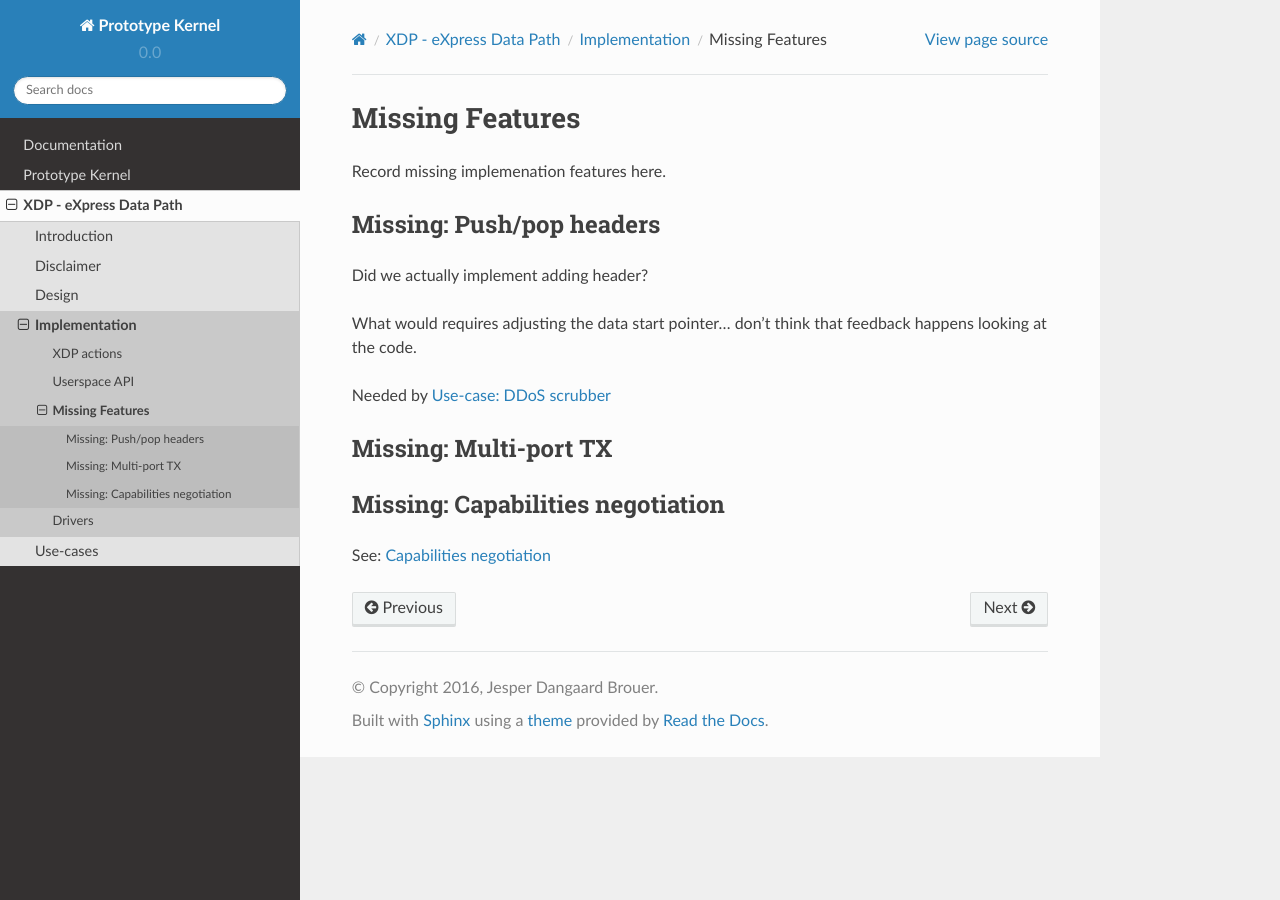
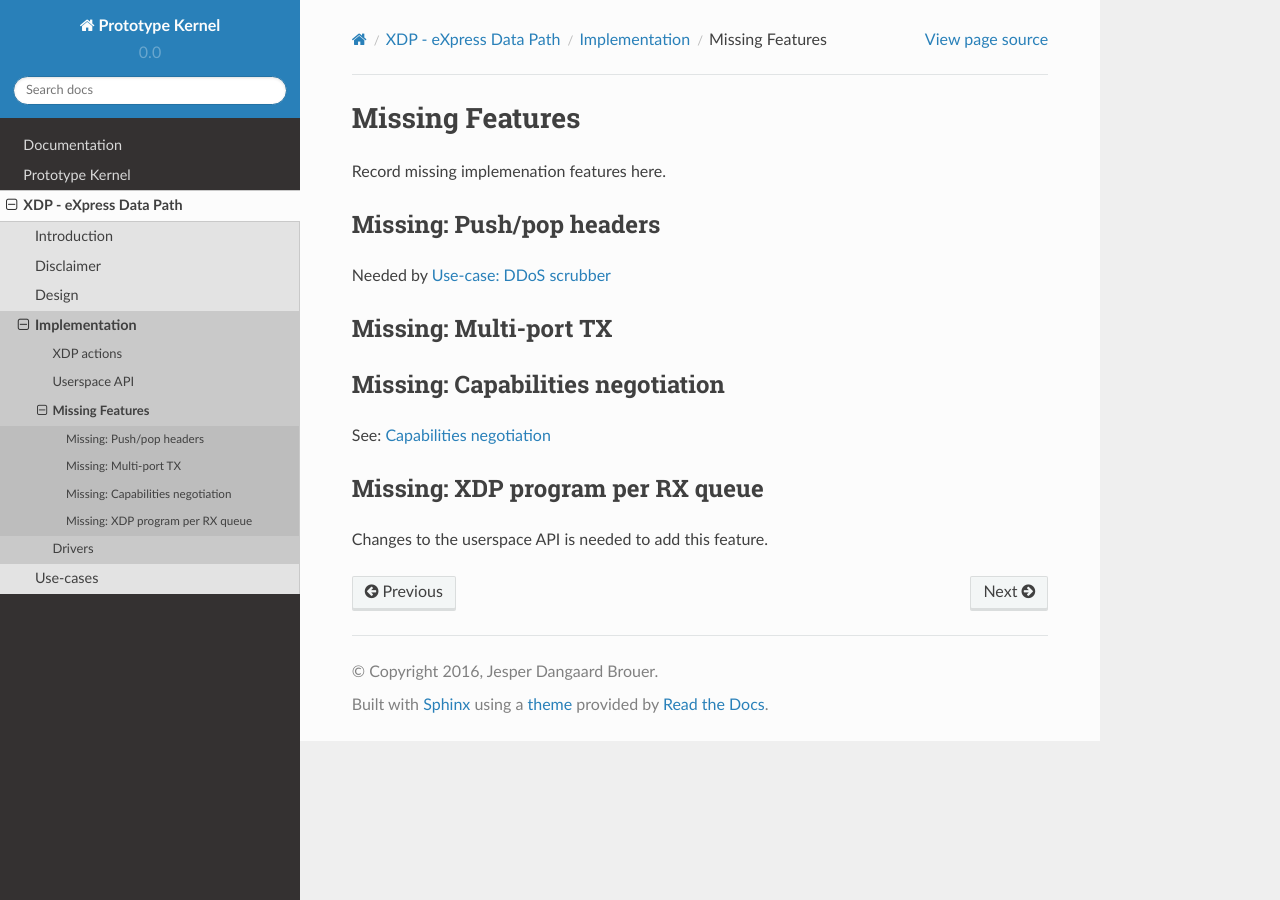
Before and after one commit to netoptimizer/prototype-kernel, a Sphinx documentation site: the page built from kernel/Documentation/networking/XDP/implementation/missing_features.rst, in a window 1280 px wide. Built offline with Sphinx 7.4.7 and the Read the Docs theme 2.0.0, drawn with Linux system fonts in a browser that asks for light colours.

Commit message:
docs: XDP update missing features
Signed-off-by: Jesper Dangaard Brouer <brouer@redhat.com>

```diff
--- a/kernel/Documentation/networking/XDP/implementation/missing_features.rst
+++ b/kernel/Documentation/networking/XDP/implementation/missing_features.rst
@@ -7,11 +7,6 @@ Record missing implemenation features here.
 
 Missing: Push/pop headers
 =========================
-
-Did we actually implement adding header?
-
-What would requires adjusting the data start pointer... don't think
-that feedback happens looking at the code.
 
 Needed by :doc:`../use-cases/xdp_use_case_ddos_scrubber`
 
@@ -23,3 +18,8 @@ Missing: Capabilities negotiation
 =================================
 
 See: :ref:`ref_prog_negotiation`
+
+Missing: XDP program per RX queue
+=================================
+
+Changes to the userspace API is needed to add this feature.
```
